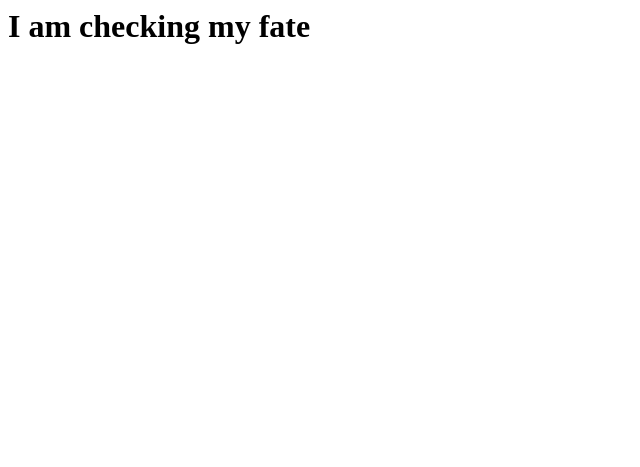
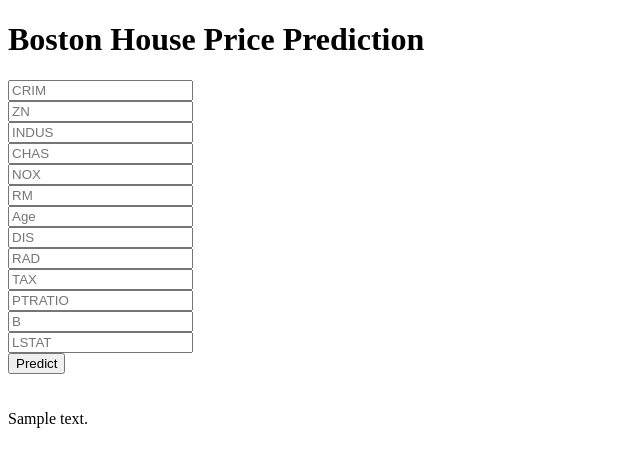
Before and after one commit to shashi92/bostonhousepricing, a Flask app: template templates/home.html in a window 1280 px wide. Shown: the top 467 px of the page, without its empty margins (0-640 px from the left). Run offline with Flask 3, Linux system fonts and the light colour scheme; the template is opened without the code that fills it: most values are stand-ins (such as "Sample title", 1, 10 or a date in 2020); parts of the project's set-up code (start-up, migrations or seed data) failed here and were passed over.

Commit message:
changes to html and implimented predict

```diff
--- a/app.py
+++ b/app.py
@@ -24,5 +24,16 @@ def predict_api():
     print(f'prdicted: {output[0]}')
     return jsonify(output[0])
 
+
+@app.route('/predict', methods=['POST'])
+def predict():
+    data=[float(i) for i in request.form.values()]
+    print(data)
+    row = np.array(data).reshape(1, -1)
+    final_input = scalar.fit_transform(row)
+    final_out=regmodel.predict(final_input)[0]
+    return render_template("home.html", text="Predicted home price is : {}".format(final_out))
+
+
 if __name__=="__main__":
     app.run(debug=True)
--- a/templates/home.html
+++ b/templates/home.html
@@ -1,3 +1,48 @@
-<h1>
-    I am checking my fate
-</h1>
+<!DOCTYPE html>
+<html >
+
+<head>
+  <meta charset="UTF-8">
+  <title>ML API</title>
+  <link href='https://fonts.googleapis.com/css?family=Pacifico' rel='stylesheet' type='text/css'>
+<link href='https://fonts.googleapis.com/css?family=Arimo' rel='stylesheet' type='text/css'>
+<link href='https://fonts.googleapis.com/css?family=Hind:300' rel='stylesheet' type='text/css'>
+<link href='https://fonts.googleapis.com/css?family=Open+Sans+Condensed:300' rel='stylesheet' type='text/css'>
+
+
+</head>
+
+<body>
+ <div class="login">
+	<h1>Boston House Price Prediction</h1>
+
+     <!-- Main Input For Receiving Query to our ML -->
+    <form action="{{ url_for('predict')}}" method="post">
+      <input type="text" name="CRIM" placeholder="CRIM" required="required" /><br>
+    	<input type="text" name="ZN" placeholder="ZN" required="required" /><br>
+        <input type="text" name="INDUS" placeholder="INDUS" required="required" /><br>
+        <input type="text" name="CHAS" placeholder="CHAS" required="required" /><br>
+        <input type="text" name="NOX" placeholder="NOX" required="required" /><br>
+        <input type="text" name="RM" placeholder="RM" required="required" /><br>
+        <input type="text" name="Age" placeholder="Age" required="required" /><br>
+        <input type="text" name="DIS" placeholder="DIS" required="required" /><br>
+        <input type="text" name="RAD" placeholder="RAD" required="required" /><br>
+        <input type="text" name="TAX" placeholder="TAX" required="required" /><br>
+        <input type="text" name="PTRATIO" placeholder="PTRATIO" required="required" /><br>
+        <input type="text" name="B" placeholder="B" required="required" /><br>
+        <input type="text" name="LSTAT" placeholder="LSTAT" required="required" /><br>
+
+
+
+        <button type="submit" class="btn btn-primary btn-block btn-large">Predict</button>
+    </form>
+
+   <br>
+   <br>
+
+
+ </div>
+ {{text}}
+
+</body>
+</html>
```
Also changed, not shown: 1 other file.
